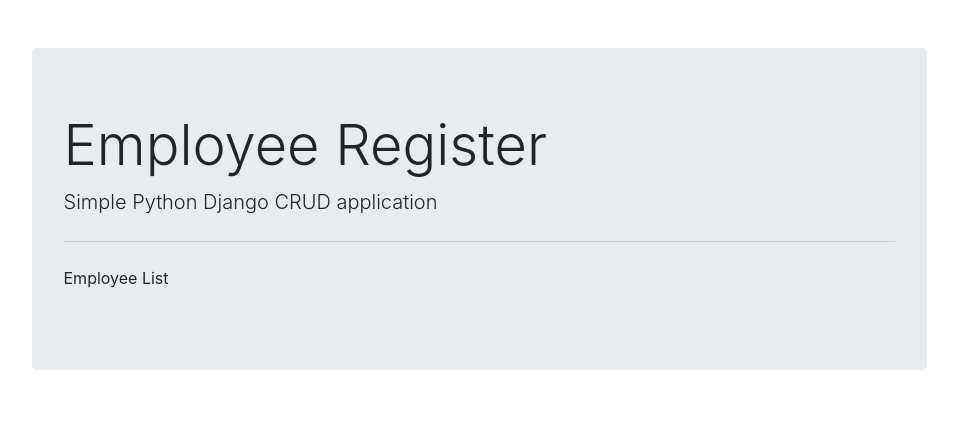
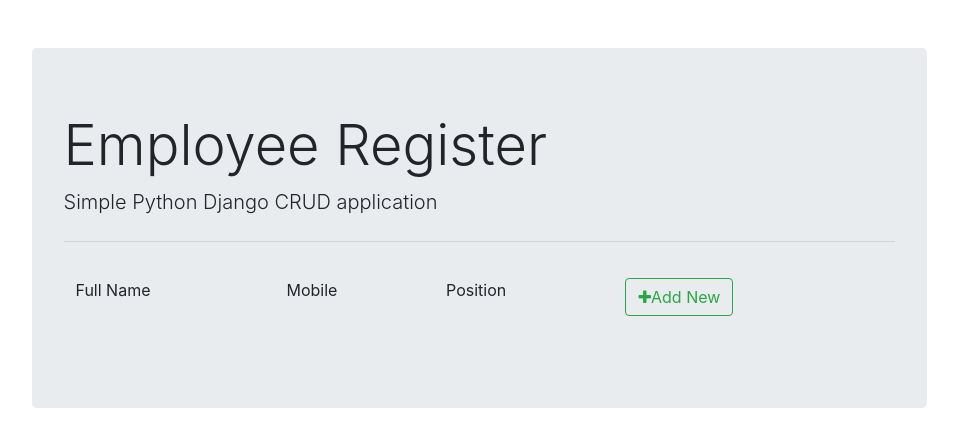
Before and after one commit to mujtabahs/Django-CRUD-Application-1, a Django app: page /employee/list/ in a window 1280 px wide. Shown: the top 447 px of the page, without its empty margins (161-1119 px from the left). Run offline with Django 3.2, Linux system fonts and the light colour scheme; data that the repository does not hold is empty; some libraries are stand-ins or nearby versions.

Commit message:
Version 1

```diff
--- a/employee_project/settings.py
+++ b/employee_project/settings.py
@@ -38,8 +38,11 @@ INSTALLED_APPS = [
     'django.contrib.messages',
     'django.contrib.staticfiles',
     'employee_register',
+    'crispy_forms',
+
 ]
 
+CRISPY_TEMPLATE_PACK='bootstrap4'
 MIDDLEWARE = [
     'django.middleware.security.SecurityMiddleware',
     'django.contrib.sessions.middleware.SessionMiddleware',
--- a/employee_register/models.py
+++ b/employee_register/models.py
@@ -4,6 +4,9 @@ from django.db import models
 class Position(models.Model):
     title = models.CharField(max_length=50)
 
+    def __str__(self):
+        return self.title
+
 class Employee(models.Model):
     fullname = models.CharField(max_length=30)
     emp_code = models.CharField(max_length=3)
--- a/employee_register/templates/employee_register/base.html
+++ b/employee_register/templates/employee_register/base.html
@@ -8,7 +8,8 @@
     <meta name="viewport" content="width=device-width, initial-scale=1.0">
     <title>Employee Register</title>
     <link rel="stylesheet" href="https://stackpath.bootstrapcdn.com/bootstrap/4.5.0/css/bootstrap.min.css" integrity="sha384-9aIt2nRpC12Uk9gS9baDl411NQApFmC26EwAOH8WgZl5MYYxFfc+NcPb1dKGj7Sk" crossorigin="anonymous">
-    <link rel="stylesheet" href="path/to/font-awesome/css/font-awesome.min.css">
+    <link rel="stylesheet" href="https://cdnjs.cloudflare.com/ajax/libs/font-awesome/4.7.0/css/font-awesome.min.css">
+
 </head>
 
 <body>
--- a/employee_register/templates/employee_register/employee_list.html
+++ b/employee_register/templates/employee_register/employee_list.html
@@ -1,3 +1,42 @@
 {% extends "employee_register/base.html" %} {% block content %}
-<p>Employee List</p>
+<table class="table table-borderless">
+
+    <head class="border-bottom font-weight-bold">
+        <tr>
+            <td>Full Name</td>
+            <td>Mobile</td>
+            <td>Position</td>
+            <td>
+                <a href="{% url 'employee_insert' %}" class="btn btn-outline-success">
+                    <i class="fa fa-plus"></i>Add New
+                </a>
+            </td>
+        </tr>
+    </head>
+
+    <body>
+        {% for employee in employee_list %}
+        <tr>
+            <td>{{employee.fullname}}</td>
+            <td>{{employee.mobile}}</td>
+            <td>{{employee.position}}</td>
+            <td>
+                <a href="{% url 'employee_update' employee.id %}" class="button text-secondary px=0">
+                    <i class="fa fa-edit fa-lg"></i>
+                </a>
+                <form action="{% url 'employee_delete' employee.id %}" method="POST" class="d-inline">
+                    {% csrf_token %}
+                    <button type="submit" class="btn">
+                        <i class="fa fa-trash fa-lg float-right" aria-hidden="true">
+
+                        </i>
+                    </button>
+                </form>
+            </td>
+        </tr>
+        {% endfor %}
+    </body>
+
+</table>
+
 {% endblock content %}
--- a/employee_register/urls.py
+++ b/employee_register/urls.py
@@ -2,6 +2,8 @@ from django.urls import path, include
 from .import views
 
 urlpatterns = [
-    path('', views.employee_form),
-    path('list/', views.employee_list)
+    path('', views.employee_form, name= "employee_insert"),
+    path('<int:id>/', views.employee_form, name="employee_update"),
+    path('list/', views.employee_list, name="employee_list"),
+    path('delete/<int:id>/', views.employee_delete, name="employee_delete")
 ]
--- a/employee_register/views.py
+++ b/employee_register/views.py
@@ -1,14 +1,33 @@
-from django.shortcuts import render
+from django.shortcuts import render, redirect
 from .forms import EmployeeForm
+from .models import Employee
 
 # Create your views here.
 
 def employee_list(request):
-    return render(request, 'employee_register/employee_list.html')
+    context = {'employee_list':Employee.objects.all()}
+    return render(request, 'employee_register/employee_list.html', context)
 
-def employee_form(request):
-    form = EmployeeForm()
-    return render(request, 'employee_register/employee_form.html', {'form':form})
+def employee_form(request, id=0):
+    if request.method == "GET":
+        if id==0:
+            form = EmployeeForm()
+        else:
+            employee = Employee.objects.get(pk=id)
+            form = EmployeeForm(instance=employee)
+        return render(request, 'employee_register/employee_form.html', {'form':form})
+    else:
+        if id==0:
+            form = EmployeeForm(request.POST)
+        else:
+            employee = Employee.objects.get(pk=id)
+            form = EmployeeForm(request.POST, instance=employee)
 
-def employee_delete(request):
-    return
+        if form.is_valid():
+            form.save()
+        return redirect('/employee/list')
+
+def employee_delete(request, id):
+    employee = Employee.objects.get(pk=id)
+    employee.delete()
+    return redirect('/employee/list')
```
Also changed, not shown: employee_register/forms.py (+10 -1 lines), employee_register/templates/employee_register/employee_form.html (+29 -1 lines).
